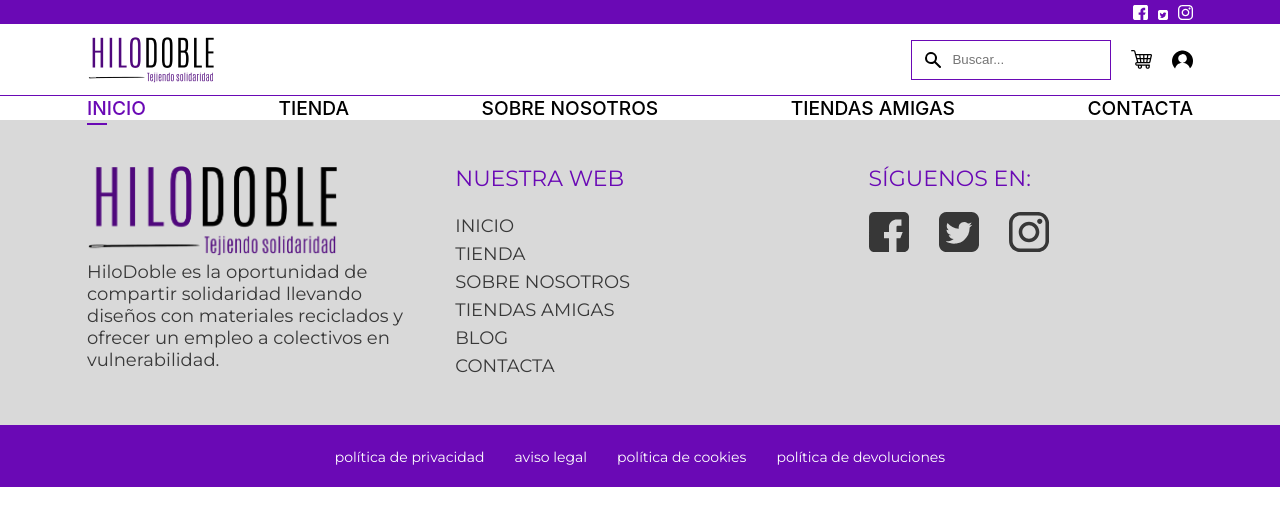
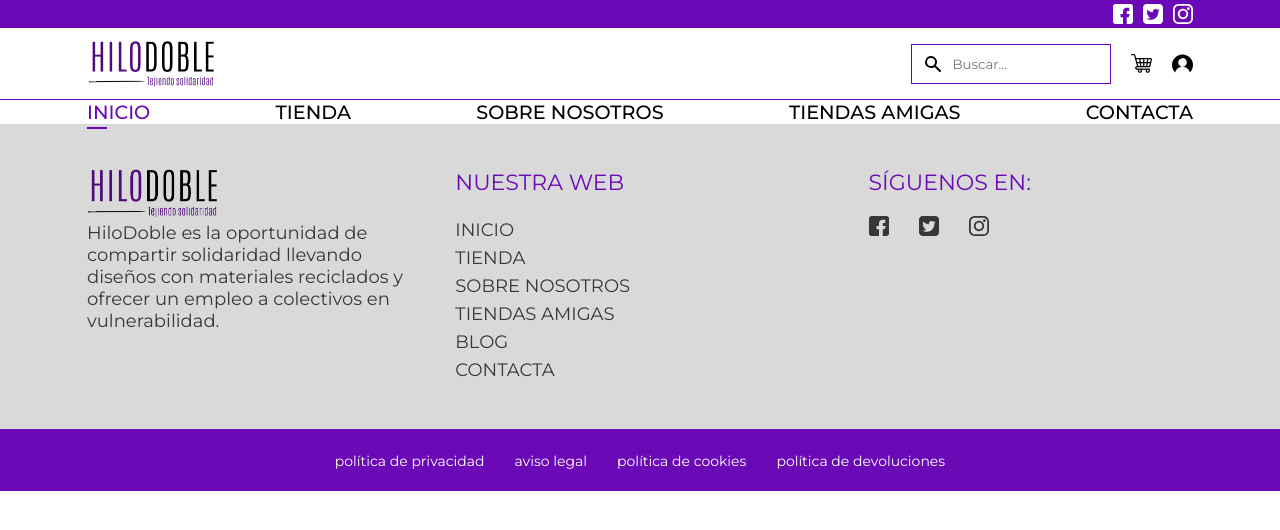
Before and after one commit to Albaric0que/hilodoble, a React (Create React App) app in the folder front/: page / in a window 1280 px wide. Shown: the top 530 px of the page. Built offline with nearby package versions, Linux system fonts and the light colour scheme.

Commit message:
fixing twitter icon size from header and resizing footer images

```diff
--- a/front/src/App.css
+++ b/front/src/App.css
@@ -38,3 +38,9 @@
   }
 }
  */
+
+@import url('https://fonts.googleapis.com/css2?family=Montserrat:ital,wght@0,100;0,200;0,300;0,400;0,500;0,600;0,700;0,800;0,900;1,100;1,200;1,300;1,400;1,500;1,600;1,700;1,800;1,900&family=Teko:wght@300;400;500;600;700&display=swap');
+
+* {
+    font-family:'Montserrat';
+}
--- a/front/src/components/Footer/Footer.css
+++ b/front/src/components/Footer/Footer.css
@@ -46,7 +46,7 @@
 }
 
 .footerBlock .logo {
-    width: 250px;
+    width: 130px;
 }
 
 .footerBlock ul li a {
@@ -84,7 +84,7 @@
 }
 
 .footerSocialList img {
-    width: 40px;
+    width: 20px;
     filter: invert(19%) sepia(0%) saturate(1695%) hue-rotate(182deg) brightness(102%) contrast(93%);
     transition: 0.4s;
 }
--- a/front/src/components/header/head/Head.css
+++ b/front/src/components/header/head/Head.css
@@ -6,9 +6,12 @@
     padding: 4px 87px 0 87px;
 }
 
+.smIcons a:nth-child(2) {
+    padding: 0 10px;
+}
+
 .smIcons a img {
     width: 20px;
-    padding: 0 5px;
     filter: invert(100%) sepia(0%) saturate(7500%) hue-rotate(335deg) brightness(107%) contrast(102%);
 }
 
```
